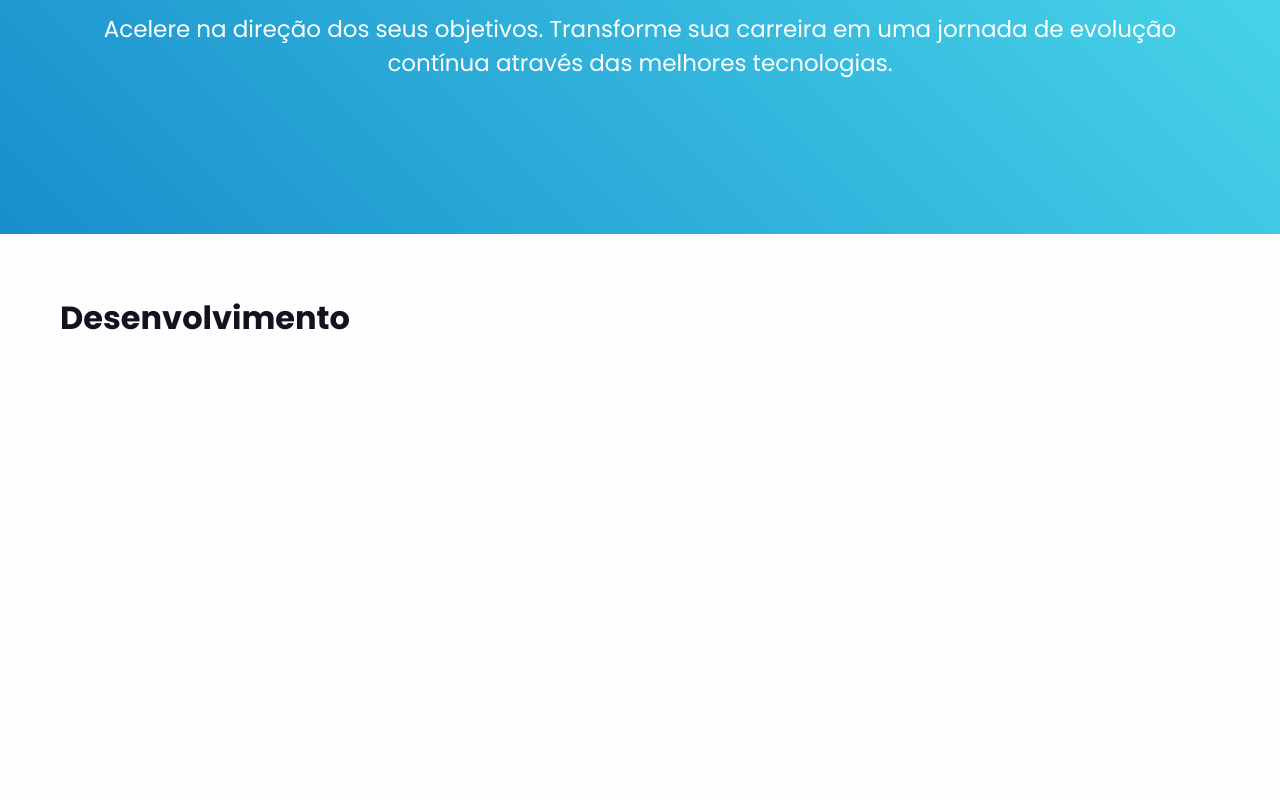
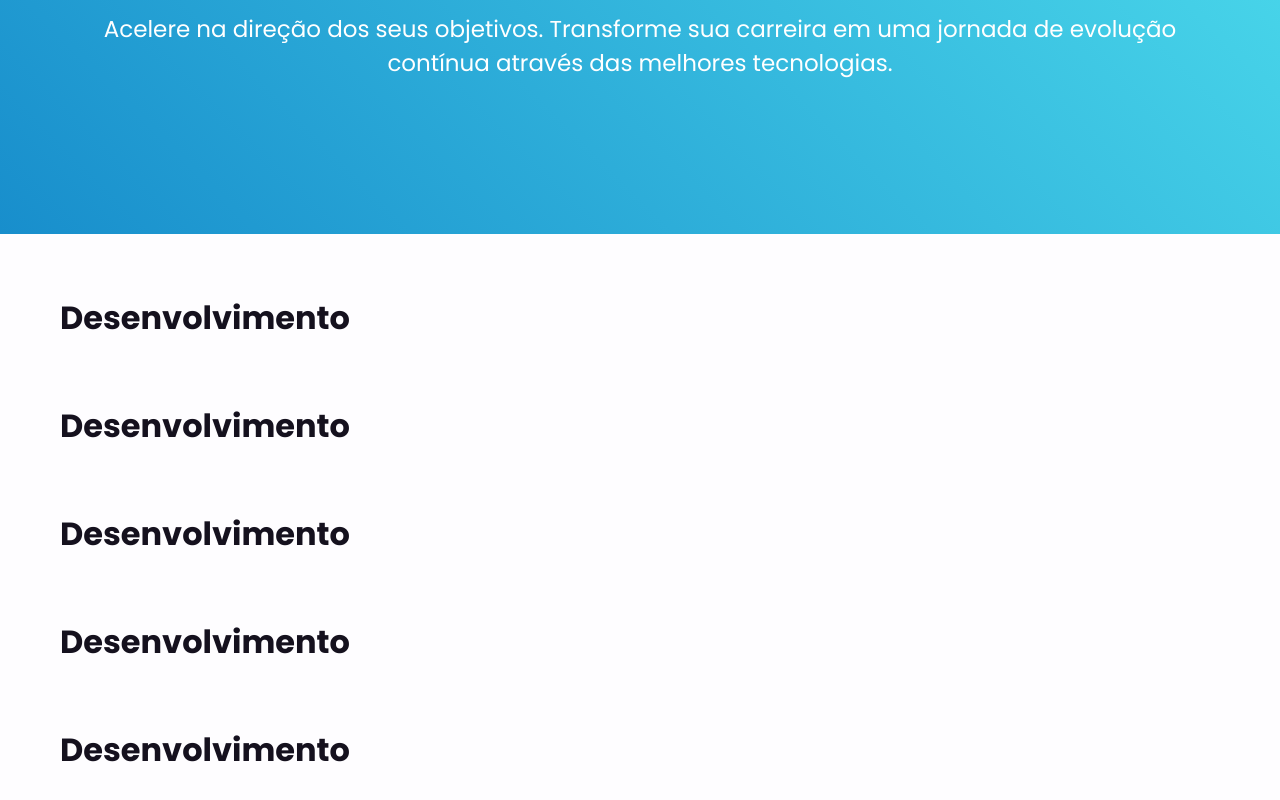
Before and after one commit to Apiki/front-end-challenge, a React (Create React App) app: page / in a window 1280 px wide. Shown: the part 266-1066 px from the top of the page. Before the commit the page ends 800 px from the top, so only its background shows below. Built offline with nearby package versions, Linux system fonts and the light colour scheme.

Commit message:
test husky

```diff
--- a/src/pages/Home/Home.tsx
+++ b/src/pages/Home/Home.tsx
@@ -8,6 +8,10 @@ export function Home () {
       <Header />
       <S.ContainerMain>
         <h1>Desenvolvimento</h1>
+        <h1>Desenvolvimento</h1>
+        <h1>Desenvolvimento</h1>
+        <h1>Desenvolvimento</h1>
+        <h1>Desenvolvimento</h1>
       </S.ContainerMain>
     </>
   )
```
